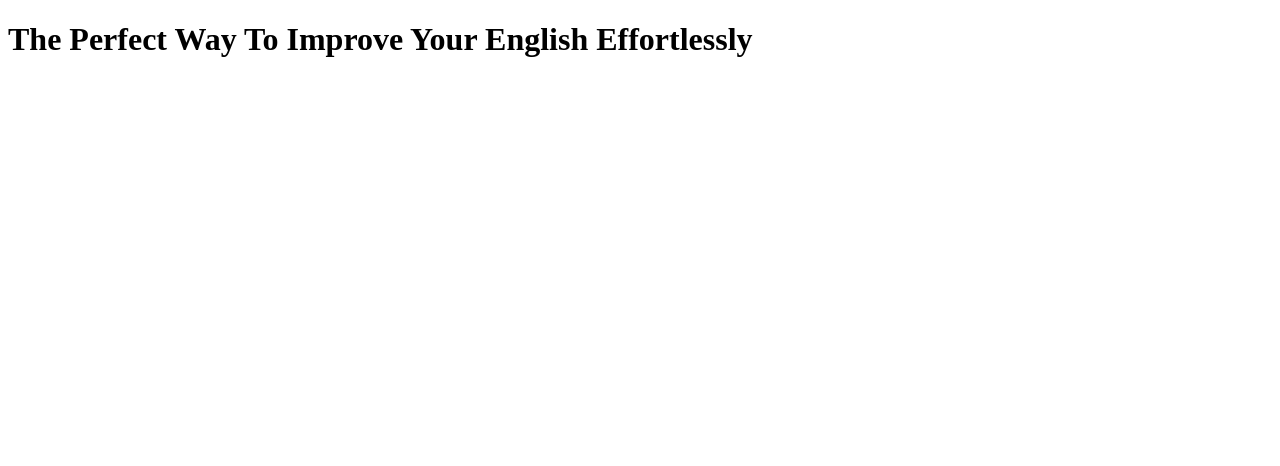
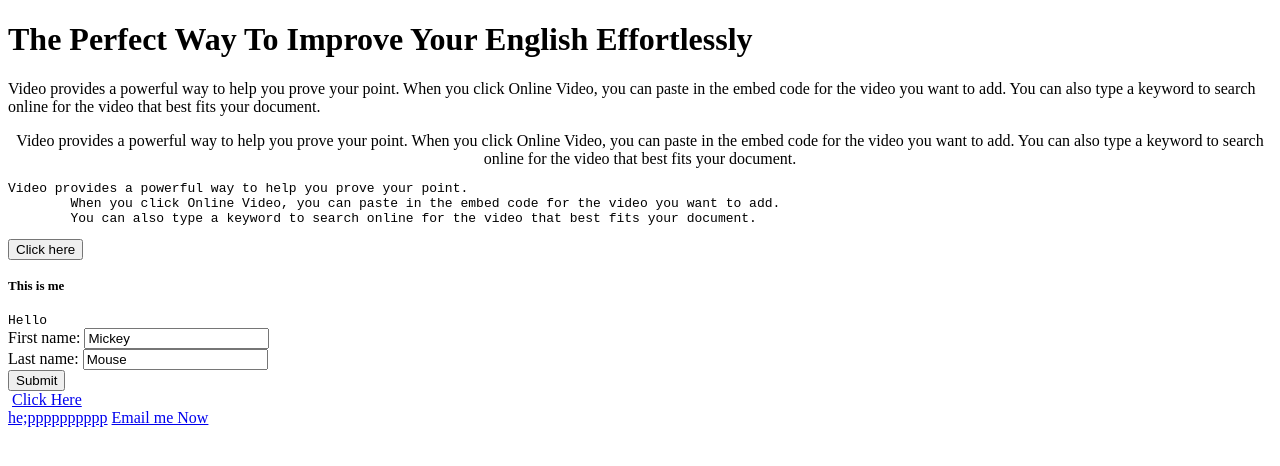
Before and after one commit to jeen93/Learning-Journal, a plain HTML site: page index.html in a window 1280 px wide. Drawn offline with Linux system fonts and the light colour scheme.

Commit message:
This is just to keep on the work

```diff
--- a/index.html
+++ b/index.html
@@ -5,8 +5,28 @@
 </head>
 <header>
     <h1>The Perfect Way To Improve Your English Effortlessly</h1>
+    <p>Video provides a powerful way to help you prove your point. When you click Online Video, you can paste in the embed code for the video you want to add. You can also type a keyword to search online for the video that best fits your document.</p>
 
+    <center>Video provides a powerful way to help you prove your point. When you click Online Video, you can paste in the embed code for the video you want to add. You can also type a keyword to search online for the video that best fits your document.</center>
+    <pre>Video provides a powerful way to help you prove your point.
+        When you click Online Video, you can paste in the embed code for the video you want to add.
+        You can also type a keyword to search online for the video that best fits your document.</pre>
+    <button>Click here</button>
+    <br>
+    <p><strong><font size="2">This is me</font size="4"></strong></p>
+    <code>Hello</code>
+
+    <form action="/action_page.php">
+        First name: <input type="text" name="FirstName" value="Mickey"><br>
+        Last name: <input type="text" name="LastName" value="Mouse"><br>
+        <input type="submit" value="Submit">
+        </form>
+        <img src="" alt="" srcset="">
+        <a href="http://fluency2speak.com"> Click Here</a>
 </header>
+<a href="http://fluecny2speak.com">he;pppppppppp</a>
+<a href=""></a>
+<a href="mailto:hawamdeh9393@gmail.com">Email me Now</a>
 <body>
 
 </body>
```
